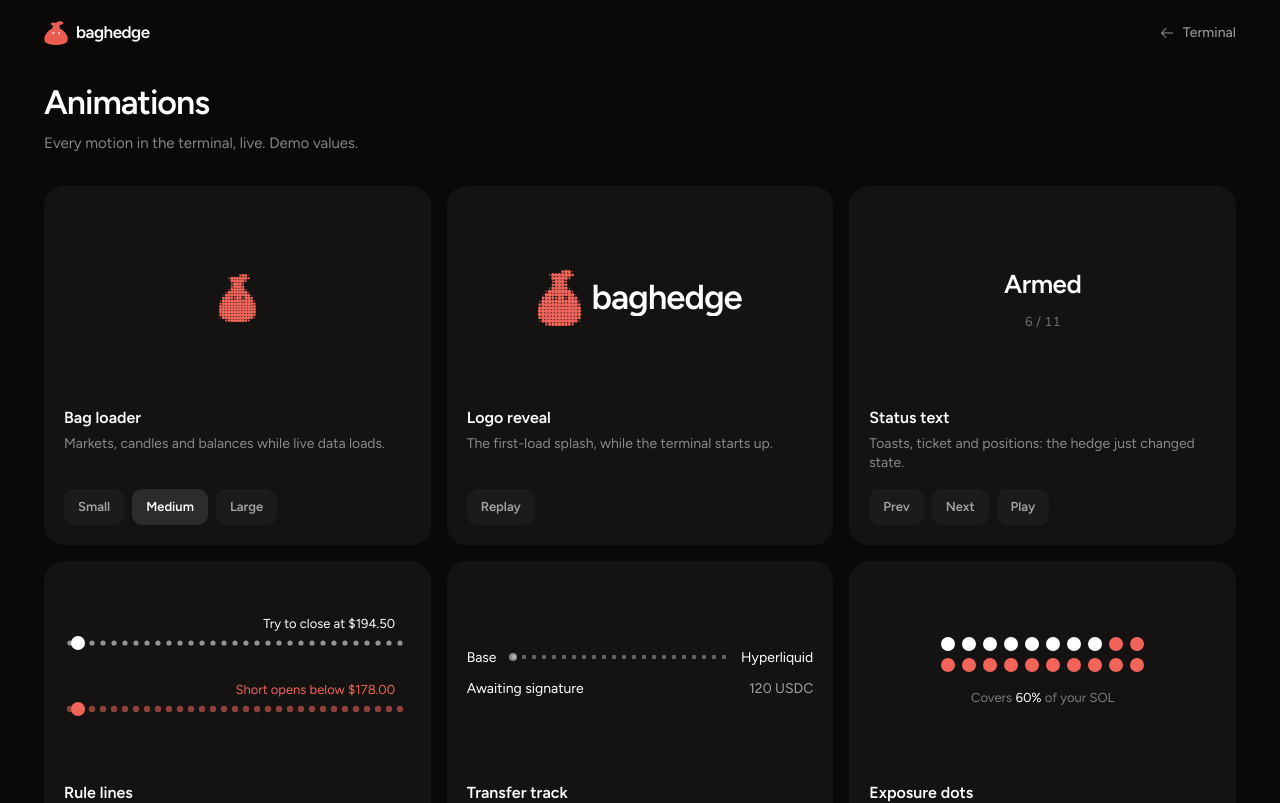
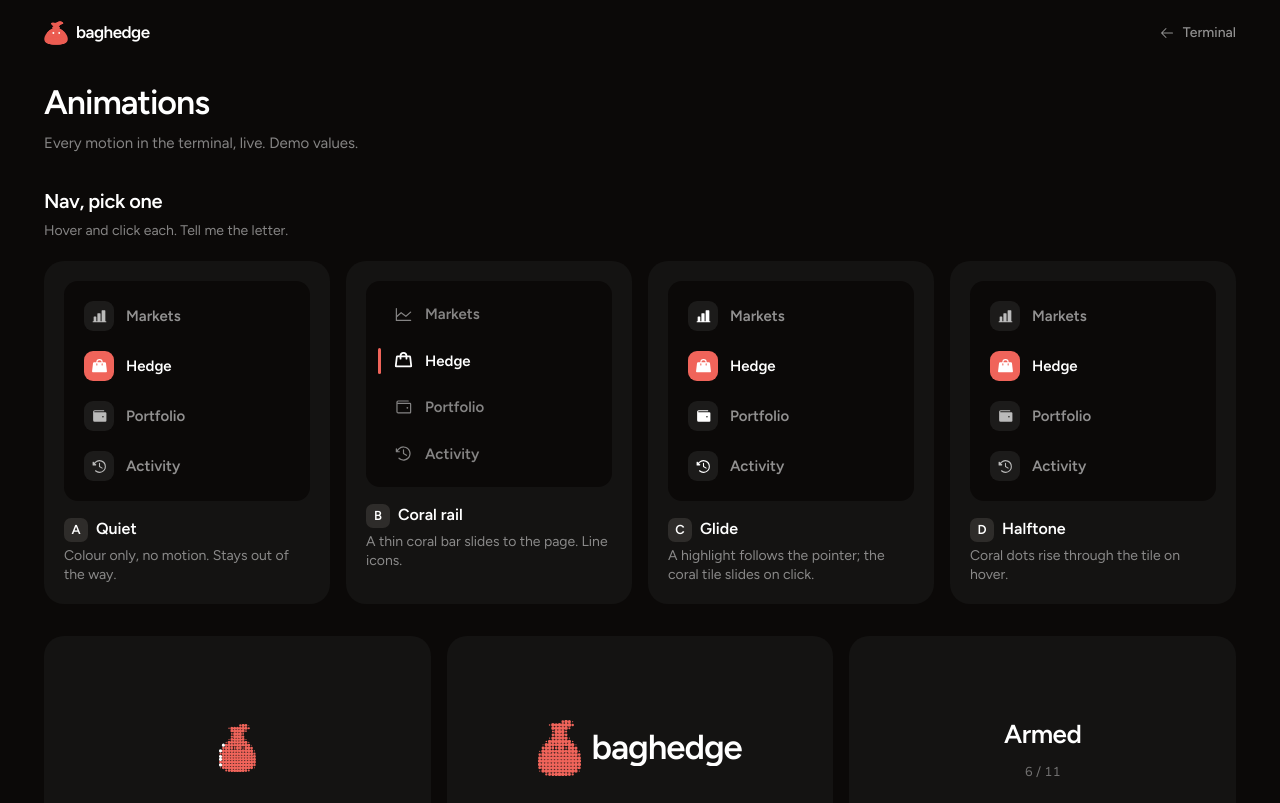
Before and after one commit to 0xmihirsahu/baghedge, a Next.js app in the folder terminal/: page /animations in a window 1280 px wide. Shown: the top 803 px of the page. Built offline with nearby package versions, Linux system fonts and the light colour scheme.

Commit message:
feat: nav lab with four variants

```diff
--- a/terminal/components/animations.tsx
+++ b/terminal/components/animations.tsx
@@ -6,6 +6,7 @@ import { BagLoader, ExposureDots, LogoReveal, NumberRoll, RuleLines, StatusText,
 import { ArrowLeft } from "@phosphor-icons/react";
 import { STATUS, type Phase } from "./app/store";
 import { DOWN, UP, usd } from "./app/format";
+import { NavLab } from "./nav-lab";
 
 // a gallery of every animation in the terminal, live, with the real components and demo values
 export function Animations() {
@@ -25,6 +26,9 @@ export function Animations() {
       <div className="mx-auto max-w-[1240px] px-4 pt-10 sm:px-6">
         <h1 className="text-[34px] font-semibold leading-none tracking-[-0.03em]">Animations</h1>
         <p className="mt-3 text-[15px] text-white/50">Every motion in the terminal, live. Demo values.</p>
+        <div className="mt-8">
+          <NavLab />
+        </div>
         <div className="mt-8 grid gap-4 md:grid-cols-2 xl:grid-cols-3">
           <Loader />
           <Reveal />
--- /dev/null
+++ b/terminal/components/nav-lab.tsx
@@ -0,0 +1,128 @@
+"use client";
+
+import { ChartBar, ChartLine, ClockCounterClockwise, Handbag, Wallet, type Icon } from "@phosphor-icons/react";
+import { LayoutGroup, motion } from "motion/react";
+import { useState } from "react";
+import { CORAL } from "./app/format";
+
+// four nav designs to try by hand: hover them, click them, pick one for the app
+const ITEMS: { label: string; fill: Icon; line: Icon }[] = [
+  { label: "Markets", fill: ChartBar, line: ChartLine },
+  { label: "Hedge", fill: Handbag, line: Handbag },
+  { label: "Portfolio", fill: Wallet, line: Wallet },
+  { label: "Activity", fill: ClockCounterClockwise, line: ClockCounterClockwise },
+];
+
+export function NavLab() {
+  return (
+    <section>
+      <h2 className="text-[20px] font-semibold tracking-[-0.02em]">Nav, pick one</h2>
+      <p className="mt-1 text-[14px] text-white/50">Hover and click each. Tell me the letter.</p>
+      <div className="mt-5 grid gap-4 sm:grid-cols-2 xl:grid-cols-4">
+        <Variant letter="A" name="Quiet" line="Colour only, no motion. Stays out of the way.">
+          {(on, set) => <Quiet on={on} set={set} />}
+        </Variant>
+        <Variant letter="B" name="Coral rail" line="A thin coral bar slides to the page. Line icons.">
+          {(on, set) => <Rail on={on} set={set} />}
+        </Variant>
+        <Variant letter="C" name="Glide" line="A highlight follows the pointer; the coral tile slides on click.">
+          {(on, set) => <Glide on={on} set={set} />}
+        </Variant>
+        <Variant letter="D" name="Halftone" line="Coral dots rise through the tile on hover.">
+          {(on, set) => <Halftone on={on} set={set} />}
+        </Variant>
+      </div>
+    </section>
+  );
+}
+
+function Variant({ letter, name, line, children }: { letter: string; name: string; line: string; children: (on: number, set: (i: number) => void) => React.ReactNode }) {
+  const [on, setOn] = useState(1);
+  return (
+    <div className="flex flex-col rounded-[20px] bg-[#141312] p-5">
+      <div className="rounded-[14px] bg-[#0b0908] p-3">
+        <LayoutGroup id={letter}>{children(on, setOn)}</LayoutGroup>
+      </div>
+      <p className="mt-4 text-[16px] font-semibold">
+        <span className="mr-2 inline-grid size-6 place-items-center rounded-[7px] bg-[#2e2c2a] text-[13px]">{letter}</span>
+        {name}
+      </p>
+      <p className="mt-1 text-[14px] leading-snug text-white/50">{line}</p>
+    </div>
+  );
+}
+
+type Props = { on: number; set: (i: number) => void };
+
+// A: the tile lightens and the label turns white in 120 ms; the active tile is coral, no movement
+function Quiet({ on, set }: Props) {
+  return (
+    <nav className="flex flex-col gap-1">
+      {ITEMS.map((it, i) => (
+        <button key={it.label} onClick={() => set(i)} className={`group flex items-center gap-3 rounded-[12px] px-2 py-2 text-[15px] font-semibold transition-colors duration-[120ms] ${on === i ? "text-white" : "text-white/55 hover:text-white"}`}>
+          <span className={`grid size-[30px] place-items-center rounded-[9px] transition-colors duration-[120ms] ${on === i ? "bg-[#f0645a]" : "bg-[#1c1b1a] group-hover:bg-[#2e2c2a]"}`}>
+            <it.fill size={17} weight="fill" className={on === i ? "text-white" : "text-white/70 group-hover:text-white"} />
+          </span>
+          {it.label}
+        </button>
+      ))}
+    </nav>
+  );
+}
+
+// B: plain line icons; a 3px coral bar on the left edge slides to the active row
+function Rail({ on, set }: Props) {
+  return (
+    <nav className="flex flex-col gap-1">
+      {ITEMS.map((it, i) => (
+        <button key={it.label} onClick={() => set(i)} className={`relative flex items-center gap-3 rounded-[10px] py-2.5 pl-4 pr-2 text-[15px] font-semibold transition-colors duration-150 ${on === i ? "text-white" : "text-white/50 hover:text-white/85"}`}>
+          {on === i && <motion.span layoutId="rail" className="absolute left-0 top-2 bottom-2 w-[3px] rounded-full" style={{ background: CORAL }} transition={{ type: "spring", duration: 0.28, bounce: 0 }} />}
+          <it.line size={19} weight={on === i ? "bold" : "regular"} />
+          {it.label}
+        </button>
+      ))}
+    </nav>
+  );
+}
+
+// C: one dark highlight glides under the pointer; the coral tile slides the moment you click
+function Glide({ on, set }: Props) {
+  const [hover, setHover] = useState<number | null>(null);
+  return (
+    <nav className="flex flex-col gap-1" onMouseLeave={() => setHover(null)}>
+      {ITEMS.map((it, i) => (
+        <button key={it.label} onMouseEnter={() => setHover(i)} onClick={() => set(i)} className={`relative flex items-center gap-3 rounded-[12px] px-2 py-2 text-[15px] font-semibold transition-colors duration-150 ${on === i || hover === i ? "text-white" : "text-white/55"}`}>
+          {hover === i && <motion.span layoutId="hover" className="absolute inset-0 rounded-[12px] bg-[#1c1b1a]" transition={{ type: "spring", duration: 0.18, bounce: 0 }} />}
+          <span className="relative grid size-[30px] place-items-center rounded-[9px] bg-[#1c1b1a]">
+            {on === i && <motion.span layoutId="tile" className="absolute inset-0 rounded-[9px]" style={{ background: CORAL }} transition={{ type: "spring", duration: 0.22, bounce: 0 }} />}
+            <it.fill size={17} weight="fill" className="relative text-white" />
+          </span>
+          <span className="relative">{it.label}</span>
+        </button>
+      ))}
+    </nav>
+  );
+}
+
+// D: coral halftone dots rise through the tile on hover; active is solid coral
+function Halftone({ on, set }: Props) {
+  return (
+    <nav className="flex flex-col gap-1">
+      {ITEMS.map((it, i) => (
+        <button key={it.label} onClick={() => set(i)} className={`group flex items-center gap-3 rounded-[12px] px-2 py-2 text-[15px] font-semibold transition-colors duration-150 ${on === i ? "text-white" : "text-white/55 hover:text-white"}`}>
+          <span className="relative grid size-[30px] place-items-center overflow-hidden rounded-[9px]" style={{ background: on === i ? CORAL : "#1c1b1a" }}>
+            {on !== i && (
+              <span
+                aria-hidden
+                className="absolute inset-0 transition-[clip-path] duration-200 ease-[cubic-bezier(0.19,1,0.22,1)] [clip-path:inset(100%_0_0_0)] group-hover:[clip-path:inset(0_0_0_0)]"
+                style={{ backgroundImage: "radial-gradient(circle, #f0645a 1px, transparent 1.4px)", backgroundSize: "4px 4px", backgroundPosition: "center" }}
+              />
+            )}
+            <it.fill size={17} weight="fill" className={`relative ${on === i ? "text-white" : "text-white/70 group-hover:text-white"}`} />
+          </span>
+          {it.label}
+        </button>
+      ))}
+    </nav>
+  );
+}
```
